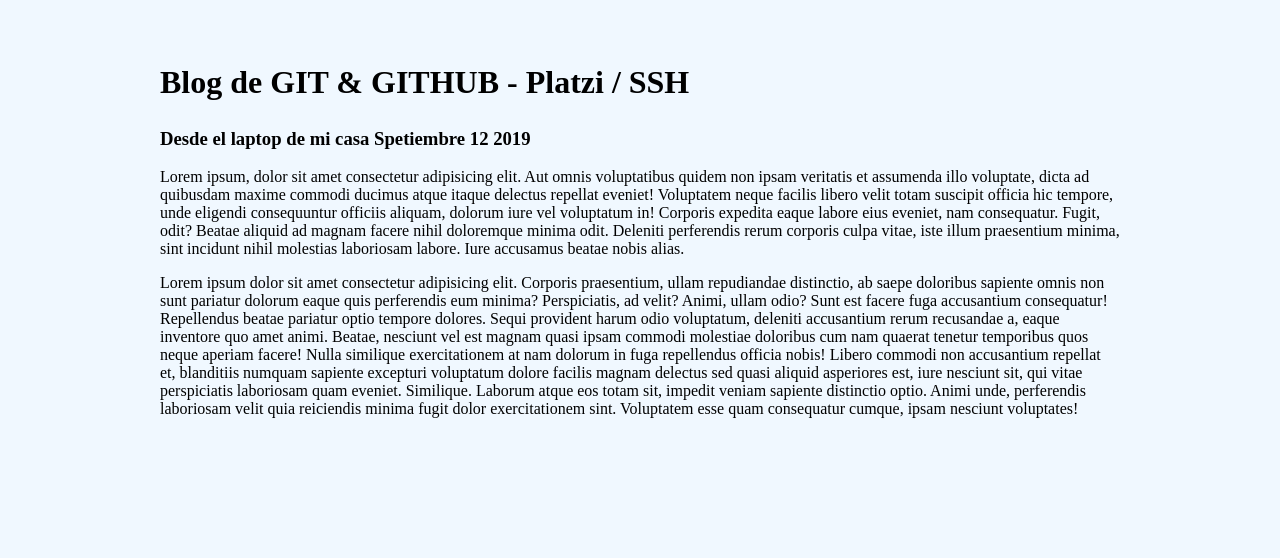
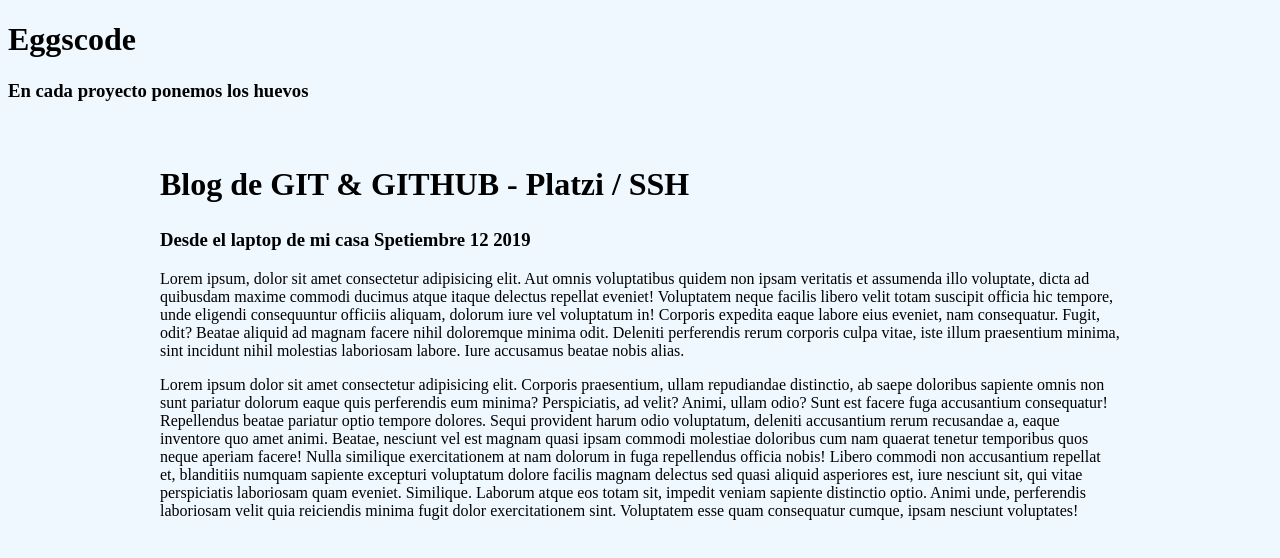
Before and after one commit to kevcb1988/git-platzi, a plain HTML site: page index.html in a window 1280 px wide. Drawn offline with Linux system fonts and the light colour scheme.

Commit message:
Agregue el header

```diff
--- a/index.html
+++ b/index.html
@@ -8,6 +8,11 @@
     <link rel="stylesheet" href="css/estilos.css">
 </head>
 <body>
+
+    <header>
+        <h1>Eggscode</h1>
+        <h3>En cada proyecto ponemos los huevos</h3>
+    </header>
 
     <div class="container">
         <h2>Blog de GIT & GITHUB - Platzi / SSH</h2>
```
